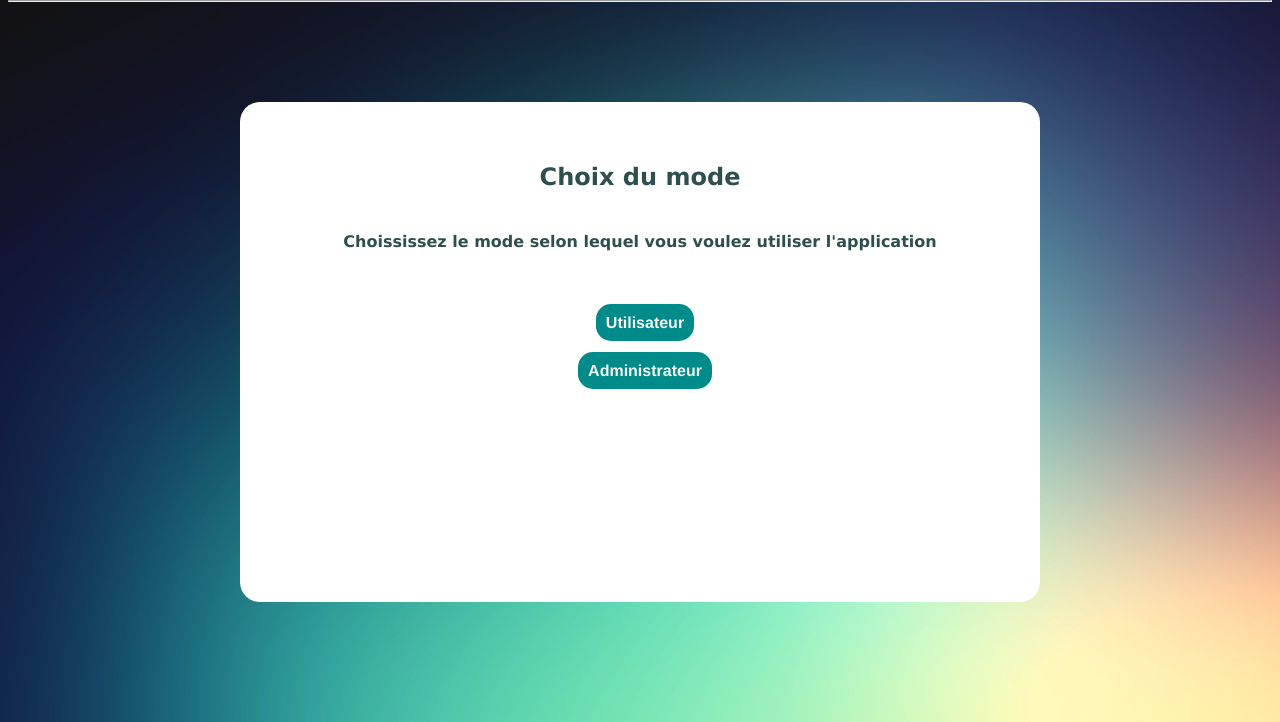
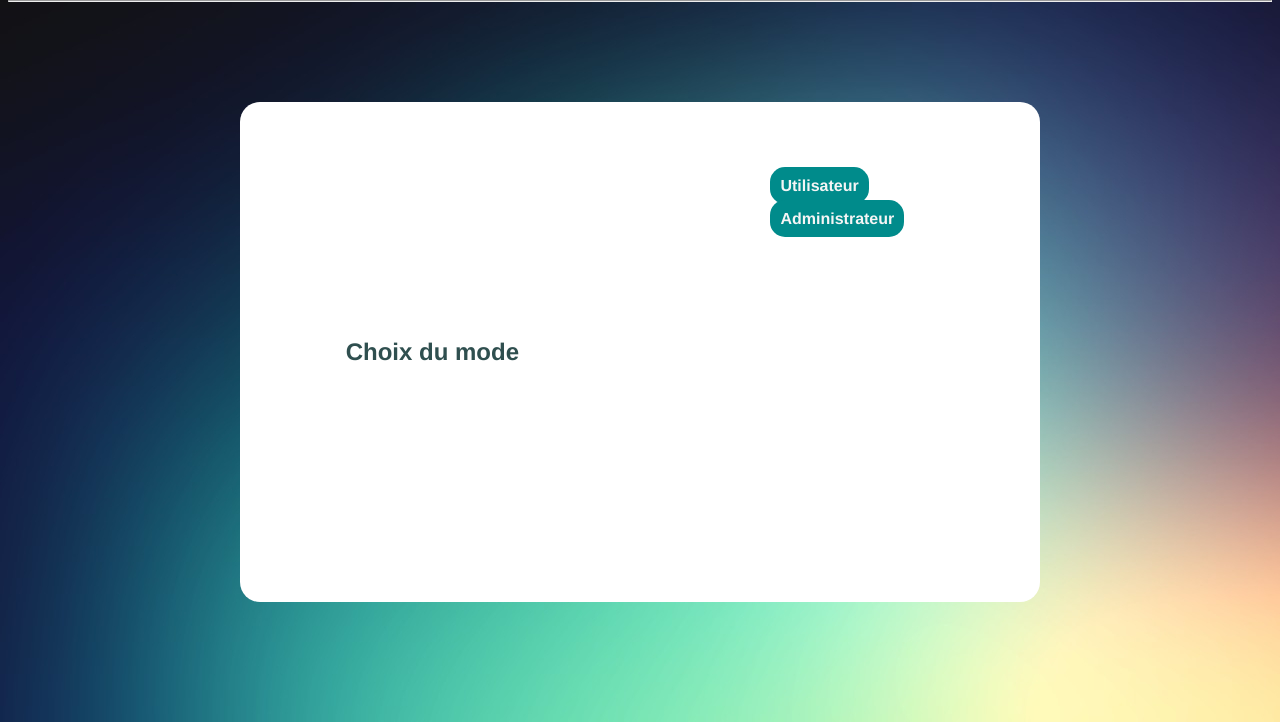
Before and after one commit to Quatadah/Bordeaux_Velos, a PHP site: page /mode.php in a window 1280 px wide. Shown: the part 78-800 px from the top of the page. Run offline with PHP 8.4, Linux system fonts and the light colour scheme.

Commit message:
rectification mode.php

```diff
--- a/Application/mode.php
+++ b/Application/mode.php
@@ -5,7 +5,7 @@
     <meta http-equiv="X-UA-Compatible" content="IE=edge">
     <meta name="viewport" content="width=device-width, initial-scale=1.0">
     <link rel="stylesheet" href="style/mode.css">
-    <link rel="stylesheet" href="style/general.css">
+
     <link rel="stylesheet" href="style/app.css">
     <title>Mode</title>
 </head>
@@ -16,12 +16,9 @@
             <div id="choix-mode">
                 <h1>Choix du mode</h1>
             </div>
-            <div id="parag">
-                <p>
-                    Choississez le mode selon lequel vous voulez utiliser l'application </p>
-            </div>
+
             <ul class="mode-list">
-                <li class="choix"><a href="index.php">Utilisateur</a></li>
+                <li class="choix" id="mrg" ><a href="index.php">Utilisateur</a></li>
                 <li class="choix"><a href="admin/admin.php">Administrateur</a></li>
             </ul>
         </div>
--- a/Application/style/mode.css
+++ b/Application/style/mode.css
@@ -1,41 +1,16 @@
-body{
-    background-image: url("../images/background.jpg");
-    color: whitesmoke;
-    font-family: 'Franklin Gothic Medium', 'Arial Narrow', Arial, sans-serif, Courier, monospace;
-}
-
 #choix-mode{
     text-align: center;
 }
 
-#choix-mode h1{
-    font-family: 'Lucida Sans', 'Lucida Sans Regular', 'Lucida Grande', 'Lucida Sans Unicode', Geneva, Verdana, sans-serif;
-}
-.mode-list{
-    display: flex;
-    flex-direction: column;
-    justify-content: center;
-    align-items: center;
-}
 
 li{
     list-style-type: none;
 }
 
-
 #mrg{
     margin-right: 30px;
 }
 
-#parag{
-    position: relative;
-    bottom: 80px;
-}
-
-#parag p{
-    font-size: medium;
-    font-family:'Lucida Sans', 'Lucida Sans Regular', 'Lucida Grande', 'Lucida Sans Unicode', Geneva, Verdana, sans-serif
-}
 .choix{
     position: relative;
     bottom: 150px;
@@ -54,9 +29,3 @@ li{
 .choix :hover{
     background-color: darkslategray;
 }
-
-.container{
-    flex-direction: column;
-    justify-content: center;
-    align-items: center;
-}
```
Also changed, not shown: Application/style/app.css (line endings or trailing spaces).
